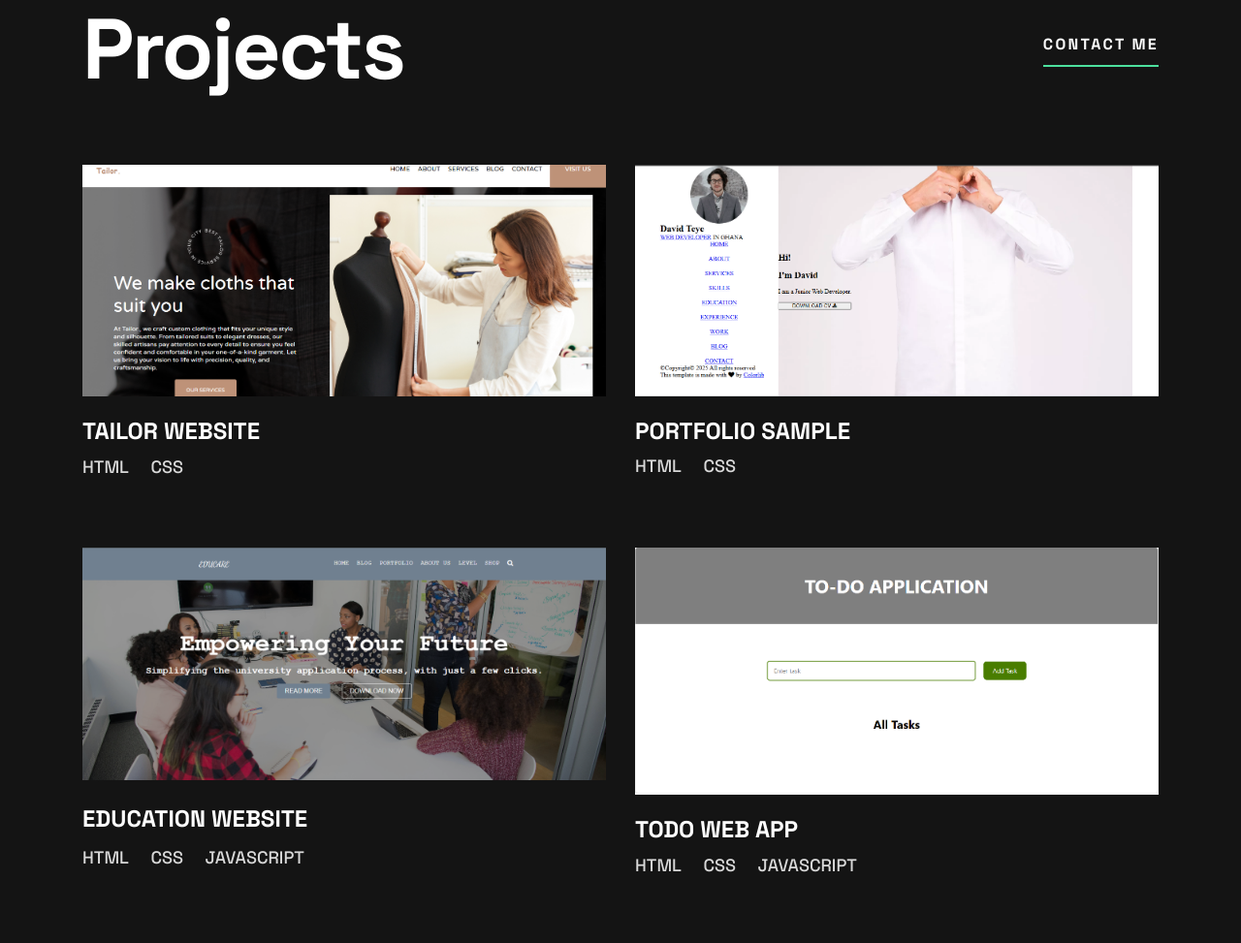
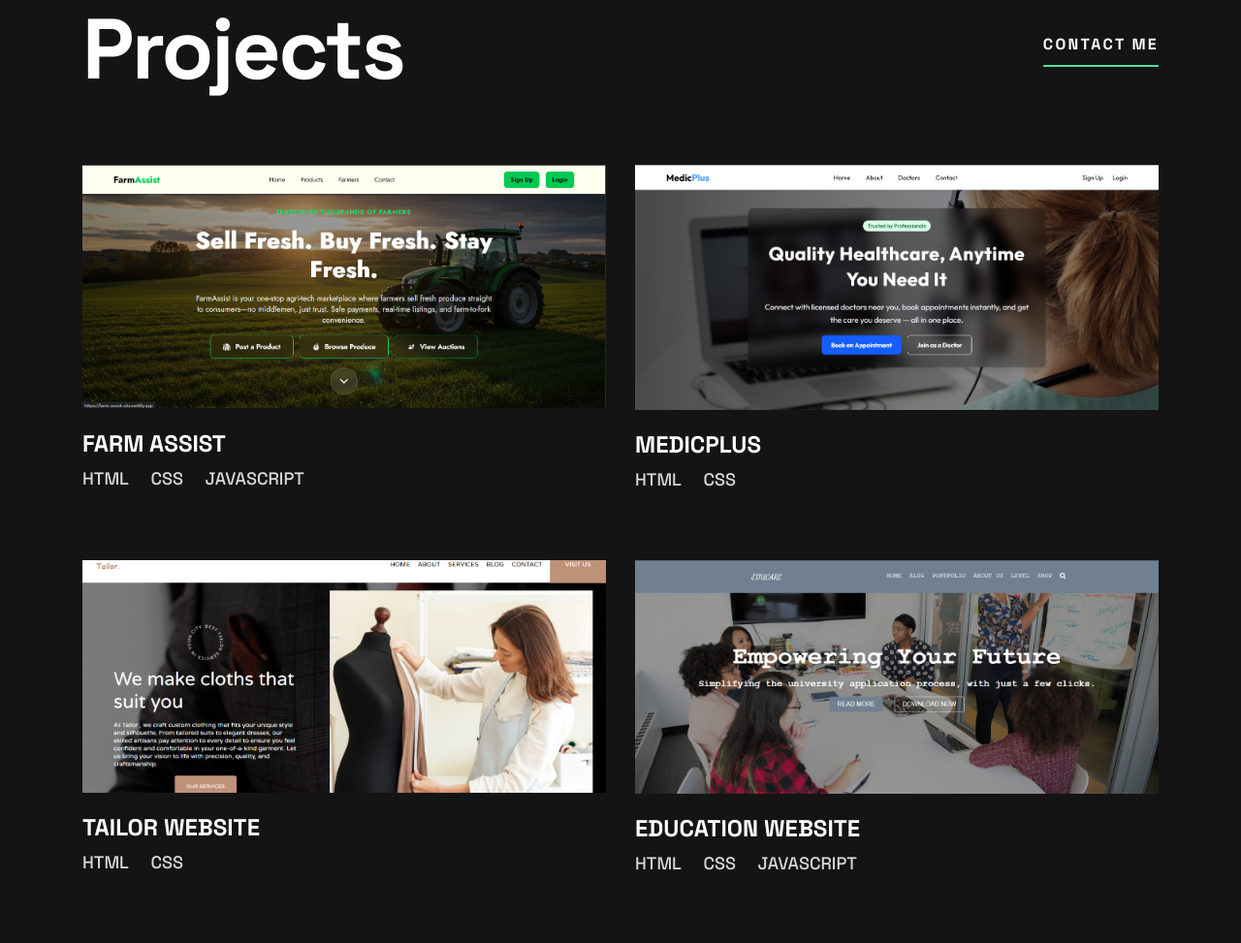
Before and after one commit to Dhavied-Teye/premierportfolio, a plain HTML site: page index.html in a window 1280 px wide. Shown: the part 1308-2281 px from the top of the page at 97% size. Drawn offline with Linux system fonts and the light colour scheme.

Commit message:
projects

```diff
--- a/index.html
+++ b/index.html
@@ -129,6 +129,42 @@
 
           <div class="projects__item">
             <picture class="projects__picture">
+              <!-- <source media="(min-width: 62.5em)" srcset="/assets/images/thumbnail-project-4-large.webp" /> -->
+              <img class="projects__image" src="/assets/images/farm.png"
+                alt="screenshot of video player app with grid of thumbnails of movies and TV shows" width-="343"
+                height="253" />
+            </picture>
+            <h3 class="projects__name">Farm Assist</h3>
+            <p class="projects__tags">
+              <span>HTML</span>
+              <span>CSS</span>
+              <span>JavaScript</span>
+            </p>
+            <div class="projects__links">
+              <a href="https://farm-assist-site.netlify.app/" class="underline" target="_blank">View Project</a>
+              <a href="" class="underline">View Code</a>
+            </div>
+          </div>
+
+          <div class="projects__item">
+            <picture class="projects__picture">
+              <!-- <source media="(min-width: 62.5em)" srcset="/assets/images/thumbnail-project-2-large.webp" /> -->
+              <img class="projects__image" src="/assets/images/medic.png"
+                alt="screenshot of learning platform website with different courses" width-="343" height="253" />
+            </picture>
+            <h3 class="projects__name">MedicPlus</h3>
+            <p class="projects__tags">
+              <span>HTML</span>
+              <span>CSS</span>
+            </p>
+            <div class="projects__links">
+              <a href="https://medic-plus-app.netlify.app/" class="underline" target="_blank">View Project</a>
+              <a href="" class="underline">View Code</a>
+            </div>
+          </div>
+
+          <div class="projects__item">
+            <picture class="projects__picture">
               <!-- <source media="(min-width: 62.5em)" srcset="/assets/images/thumbnail-project-1-large.webp" /> -->
               <img class="projects__image" src="/assets/images/project1.png"
                 alt="screenshot of design portfolio website" width-="343" height="253" />
@@ -145,22 +181,7 @@
             </div>
           </div>
 
-          <div class="projects__item">
-            <picture class="projects__picture">
-              <!-- <source media="(min-width: 62.5em)" srcset="/assets/images/thumbnail-project-2-large.webp" /> -->
-              <img class="projects__image" src="/assets/images/project2.png"
-                alt="screenshot of learning platform website with different courses" width-="343" height="253" />
-            </picture>
-            <h3 class="projects__name">Portfolio Sample</h3>
-            <p class="projects__tags">
-              <span>HTML</span>
-              <span>CSS</span>
-            </p>
-            <div class="projects__links">
-              <a href="https://dhavied-teye.github.io/portfolio/" class="underline" target="_blank">View Project</a>
-              <a href="" class="underline">View Code</a>
-            </div>
-          </div>
+
 
           <div class="projects__item">
             <picture class="projects__picture">
@@ -180,28 +201,11 @@
             </div>
           </div>
 
-          <div class="projects__item">
+
+
+          <!-- <div class="projects__item">
             <picture class="projects__picture">
-              <!-- <source media="(min-width: 62.5em)" srcset="/assets/images/thumbnail-project-4-large.webp" /> -->
-              <img class="projects__image" src="/assets/images/project4.png"
-                alt="screenshot of video player app with grid of thumbnails of movies and TV shows" width-="343"
-                height="253" />
-            </picture>
-            <h3 class="projects__name">Todo Web App</h3>
-            <p class="projects__tags">
-              <span>HTML</span>
-              <span>CSS</span>
-              <span>JavaScript</span>
-            </p>
-            <div class="projects__links">
-              <a href="https://dhavied-teye.github.io/todo-app/" class="underline" target="_blank">View Project</a>
-              <a href="" class="underline">View Code</a>
-            </div>
-          </div>
-
-          <div class="projects__item">
-            <picture class="projects__picture">
-              <!-- <source media="(min-width: 62.5em)" srcset="/assets/images/thumbnail-project-5-large.webp" /> -->
+              <source media="(min-width: 62.5em)" srcset="/assets/images/thumbnail-project-5-large.webp" />
               <img class="projects__image" src="/assets/images/project5.png"
                 alt="screenshot of 4-player memory game with circular tiles that have symbols" width-="343"
                 height="253" />
@@ -217,11 +221,11 @@
                 Project</a>
               <a href="" class="underline">View Code</a>
             </div>
-          </div>
+          </div> -->
 
-          <div class="projects__item">
+          <!-- <div class="projects__item">
             <picture class="projects__picture">
-              <!-- <source media="(min-width: 62.5em)" srcset="/assets/images/thumbnail-project-6-large.webp" /> -->
+              <source media="(min-width: 62.5em)" srcset="/assets/images/thumbnail-project-6-large.webp" />
               <img class="projects__image" src="/assets/images/project5.png"
                 alt="grid of thumbnails of famous works of art" width-="343" height="253" />
             </picture>
@@ -235,7 +239,7 @@
               <a href="" class="underline">View Project</a>
               <a href="" class="underline">View Code</a>
             </div>
-          </div>
+          </div> -->
         </div>
       </div>
     </section>
```
Also changed, not shown: assets/images/farm.png (added), assets/images/medic.png (added).
